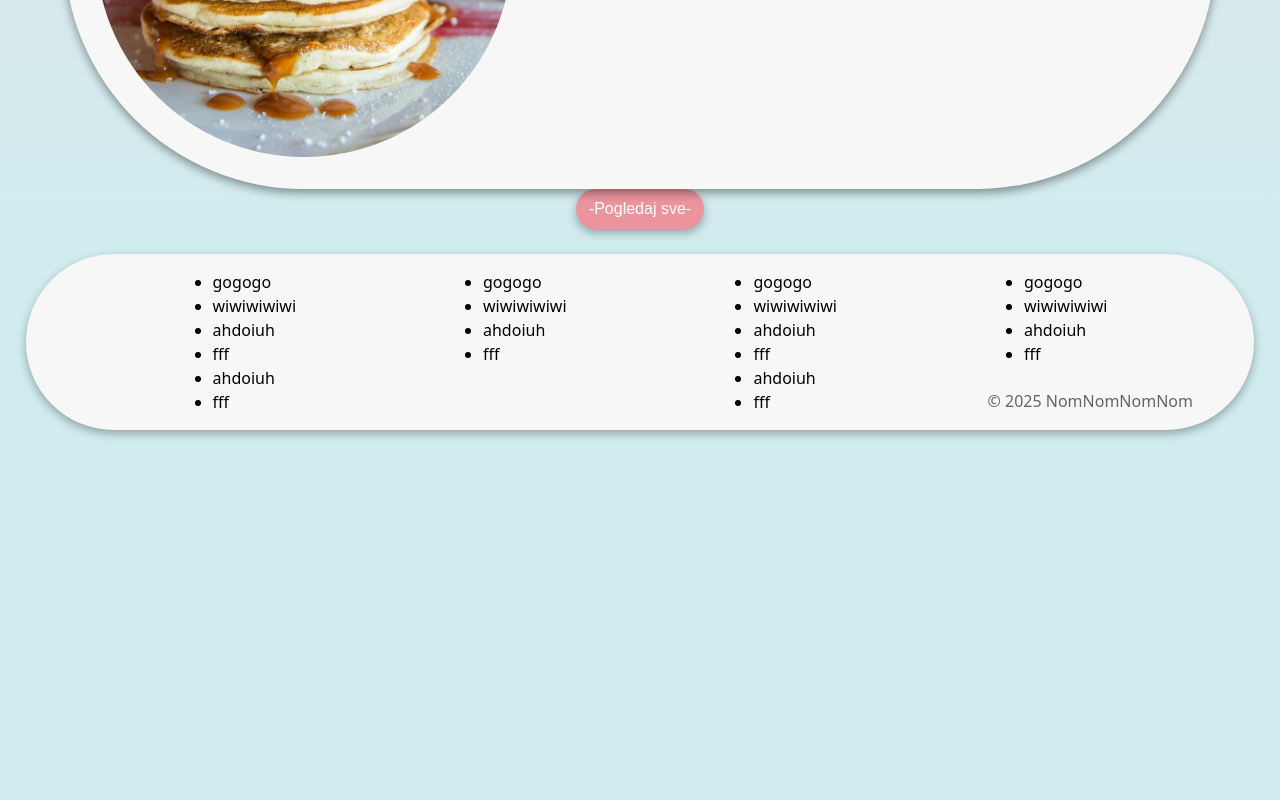
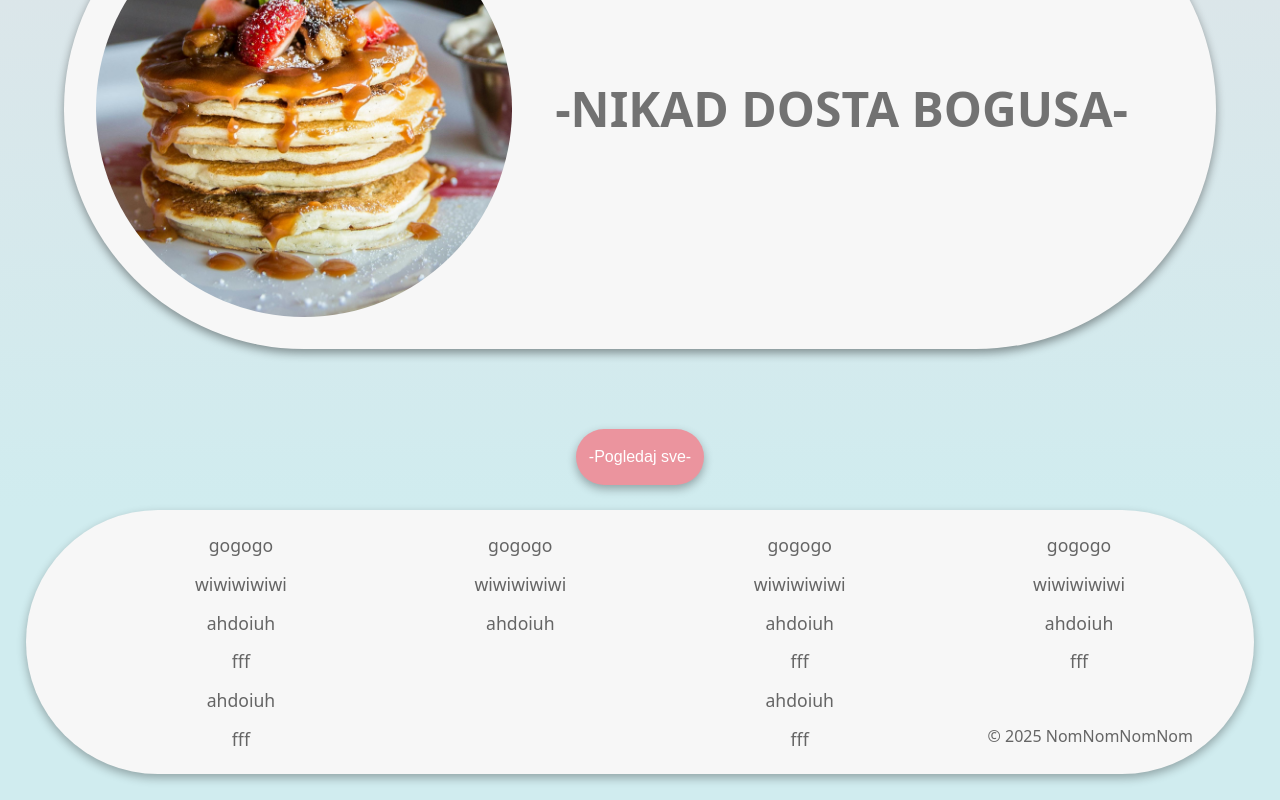
Before and after one commit to GuanSkuan/React-projekat, a React (Vite) app in the folder my-react-app/: page / in a window 1280 px wide. Shown: the part 2929-3729 px from the top of the page. Before the commit the page ends 3385 px from the top, so only its background shows below. Built offline with nearby package versions, Linux system fonts and the light colour scheme.

Commit message:
sredjene pilule skroz, sredjen footer i sve funkcionise kako treba

```diff
--- a/my-react-app/src/Footer.jsx
+++ b/my-react-app/src/Footer.jsx
@@ -2,33 +2,32 @@ function Footer() {
     return(
         <section className="kraj">
             <footer>
-                <ul>
-                    <li>gogogo</li>
-                    <li>wiwiwiwiwi</li>
-                    <li>ahdoiuh</li>
-                    <li>fff</li>
-                    <li>ahdoiuh</li>
-                    <li>fff</li>
+                <ul className="prva-vrsta">
+                    <li><a href="">gogogo</a></li>
+                    <li><a href="">wiwiwiwiwi</a></li>
+                    <li><a href="">ahdoiuh</a></li>
+                    <li><a href="">fff</a></li>
+                    <li><a href="">ahdoiuh</a></li>
+                    <li><a href="">fff</a></li>
                 </ul>
-                <ul>
-                    <li>gogogo</li>
-                    <li>wiwiwiwiwi</li>
-                    <li>ahdoiuh</li>
-                    <li>fff</li>
+                <ul className="druga-vrsta">
+                    <li><a href="">gogogo</a></li>
+                    <li><a href="">wiwiwiwiwi</a></li>
+                    <li><a href="">ahdoiuh</a></li>
                 </ul>
-                <ul>
-                    <li>gogogo</li>
-                    <li>wiwiwiwiwi</li>
-                    <li>ahdoiuh</li>
-                    <li>fff</li>
-                    <li>ahdoiuh</li>
-                    <li>fff</li>
+                <ul className="prva-vrsta">
+                    <li><a href="">gogogo</a></li>
+                    <li><a href="">wiwiwiwiwi</a></li>
+                    <li><a href="">ahdoiuh</a></li>
+                    <li><a href="">fff</a></li>
+                    <li><a href="">ahdoiuh</a></li>
+                    <li><a href="">fff</a></li>
                 </ul>
-                            <ul>
-                    <li>gogogo</li>
-                    <li>wiwiwiwiwi</li>
-                    <li>ahdoiuh</li>
-                    <li>fff</li>
+                <ul className="druga-vrsta">
+                    <li><a href="">gogogo</a></li>
+                    <li><a href="">wiwiwiwiwi</a></li>
+                    <li><a href="">ahdoiuh</a></li>
+                    <li><a href="">fff</a></li>
                 </ul>
                 <div>&copy; {new Date().getFullYear()} NomNomNomNom</div>
             </footer>
--- a/my-react-app/src/Preview.jsx
+++ b/my-react-app/src/Preview.jsx
@@ -51,7 +51,9 @@ function Preview() {
                         </div>
                     )
                 })}
-                <button>-Pogledaj sve-</button>
+                <div data-aos="fade-up">
+                    <button>-Pogledaj sve-</button>
+                </div>
             </section>
         </>
     );
--- a/my-react-app/src/index.css
+++ b/my-react-app/src/index.css
@@ -42,7 +42,7 @@ header a {
 
 header a:hover {
   width: 20vw;
-  background-color: #39d8d6;
+  background-color: #68d3d1;
 }
 
 /*NASLOV*/
@@ -228,7 +228,7 @@ h2 {
   display: flex;
   flex-direction: column;
   padding: 2% 0;
-  gap: 5%;
+  gap: 10vh;
   background: linear-gradient(to bottom, #f7d7dc, rgba(0, 0, 0, 0));
 }
 
@@ -291,7 +291,7 @@ h2 {
 }
 
 .pilula:hover img {
-  transform: translateX(262%);
+  transform: translateX(261%);
 }
 
 .pilula:hover h3 {
@@ -315,7 +315,7 @@ button {
   border: none;
   border-radius: 100px;
   width: 10vw;
-  height: 5vh;
+  height: 7vh;
   margin: 0 auto;
   transition: 0.4s;
   box-shadow: 0 4px 10px rgba(0, 0, 0, 0.3);
@@ -323,14 +323,10 @@ button {
 
 button:hover {
   width: 20vw;
-  background-color: #39d8d6;
+  background-color: #68d3d1;
 }
 
 /*FOOTER*/
-
-.kraj {
-  margin-top: auto;
-}
 
 footer {
   display: flex;
@@ -341,6 +337,40 @@ footer {
   background-color: #f7f7f7;
   box-shadow: 0 4px 10px rgba(0, 0, 0, 0.3);
   border-radius: 1000px;
+  transition: 0.3s;
+}
+
+footer:hover {
+  transform: scale(1.03);
+}
+
+footer ul {
+  list-style: none;
+  line-height: 2.2;
+}
+
+footer a {
+  display: flex;
+  justify-content: center;
+  align-items: center;
+  font-size: 1.1rem;
+  text-decoration: none;
+  color: #656565;
+  border-radius: 100px;
+  transition: 0.3s;
+  width: 10vw;
+}
+
+footer .prva-vrsta a:hover {
+  color: white;
+  background-color: #eb949e;
+  box-shadow: 0 4px 10px rgba(0, 0, 0, 0.3);
+}
+
+footer .druga-vrsta a:hover {
+  color: white;
+  background-color: #68d3d1;
+  box-shadow: 0 4px 10px rgba(0, 0, 0, 0.3);
 }
 
 footer div {
```
